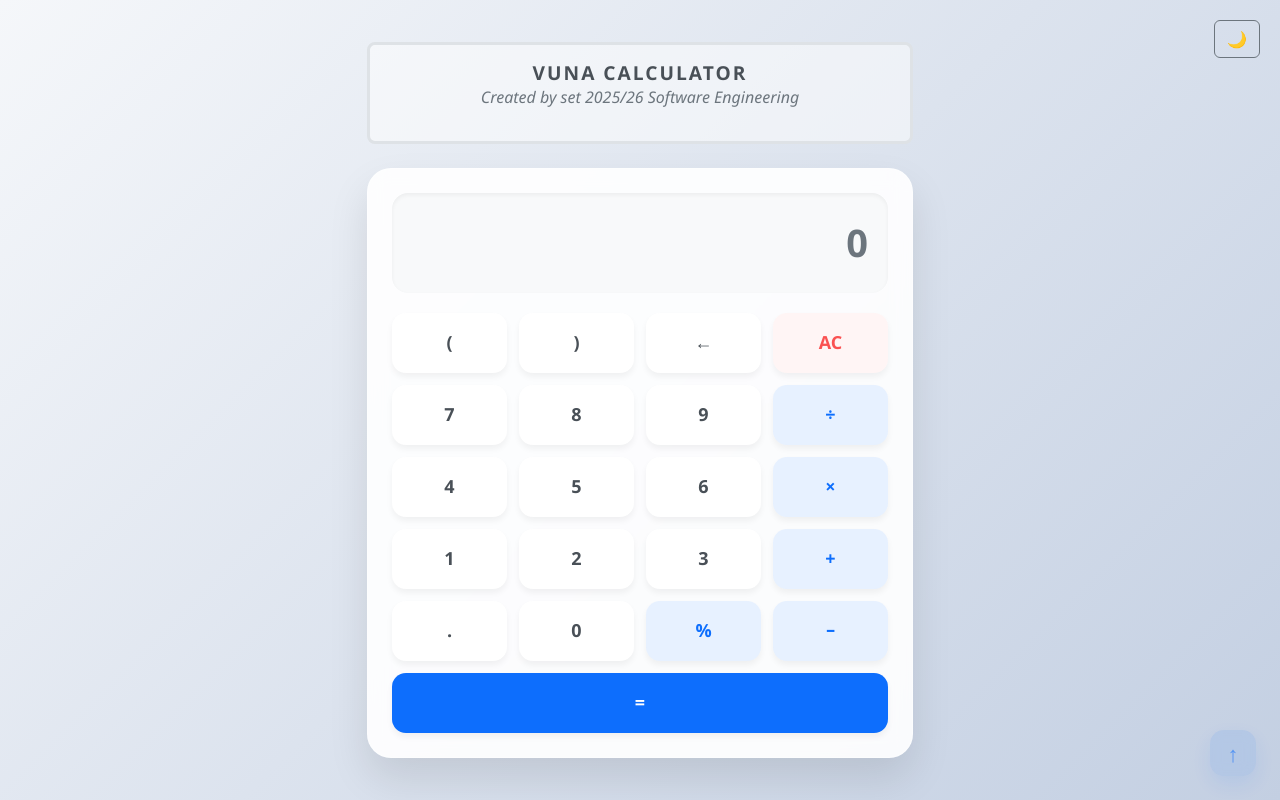
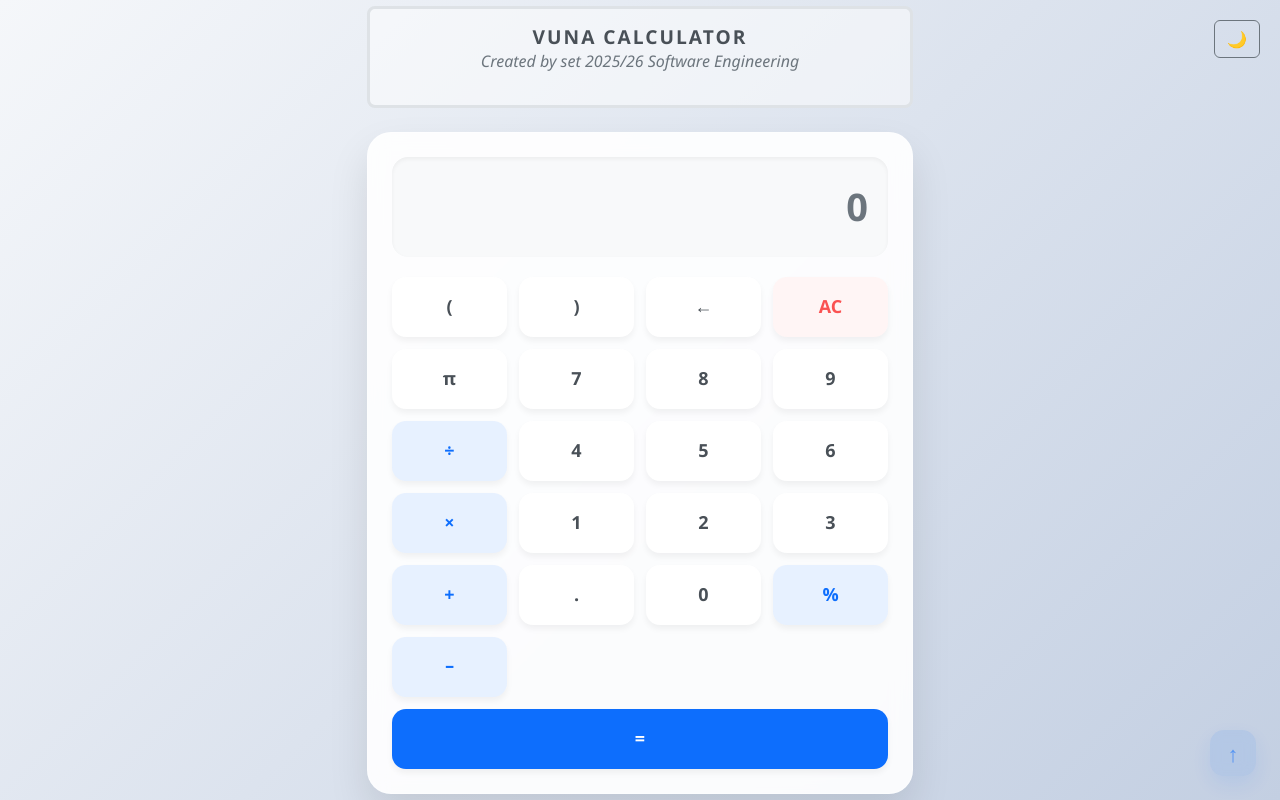
Before and after one commit to Js-k3nny/VUNA-Calc-striped, a website: page index.html in a window 1280 px wide. Drawn offline with Linux system fonts and the light colour scheme.

Commit message:
kindly add pi to the calculator

```diff
--- a/index.html
+++ b/index.html
@@ -40,6 +40,7 @@
 
                     <!-- Row trig -->
                     <button class="btn btn-action" onclick="clearResult()">AC</button>
+                    <button class="btn btn-light" onclick="appendToResult('pi')">π</button>
 
                     <!-- Row 2 -->
                     <button class="btn btn-light" onclick="appendToResult(7)">7</button>
```
